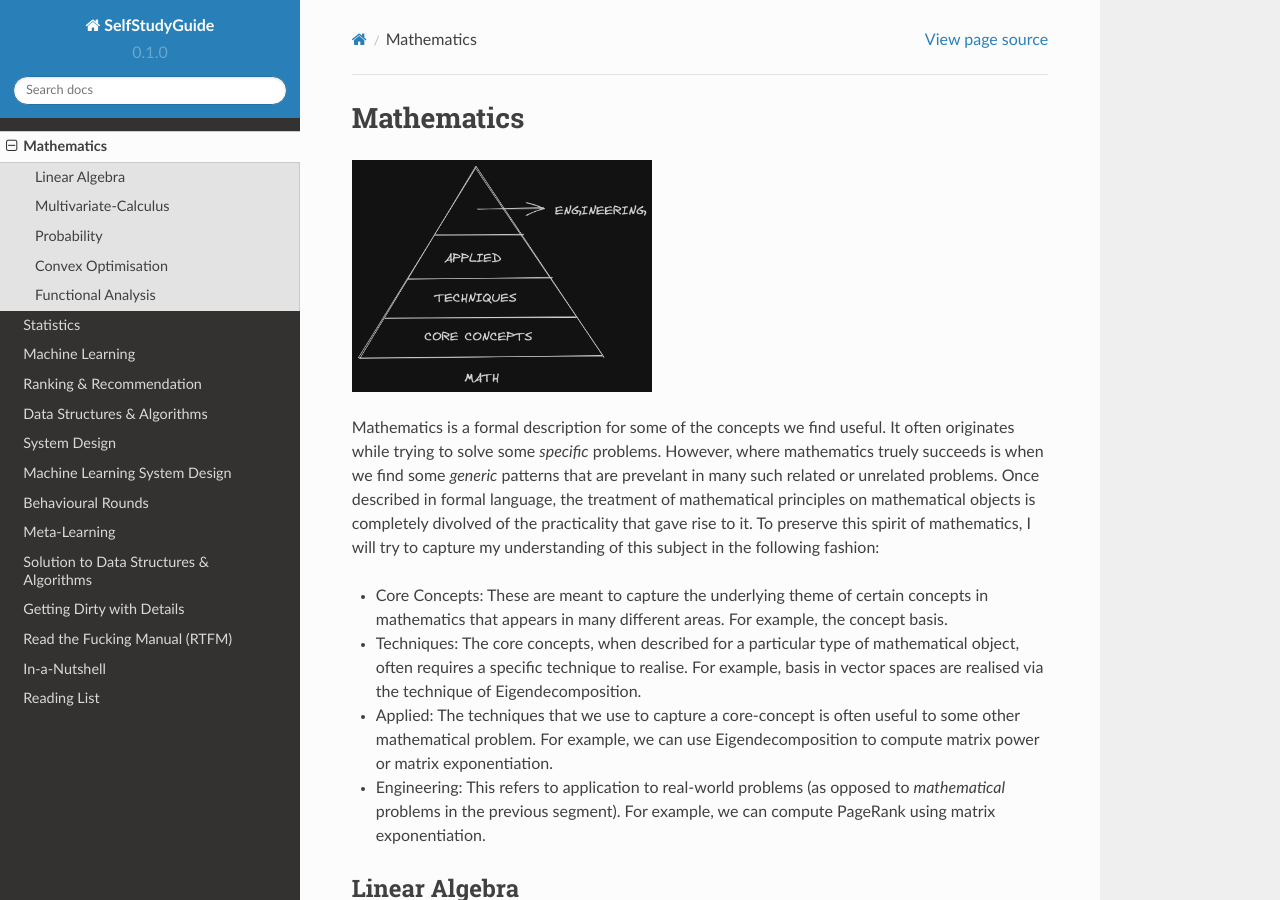
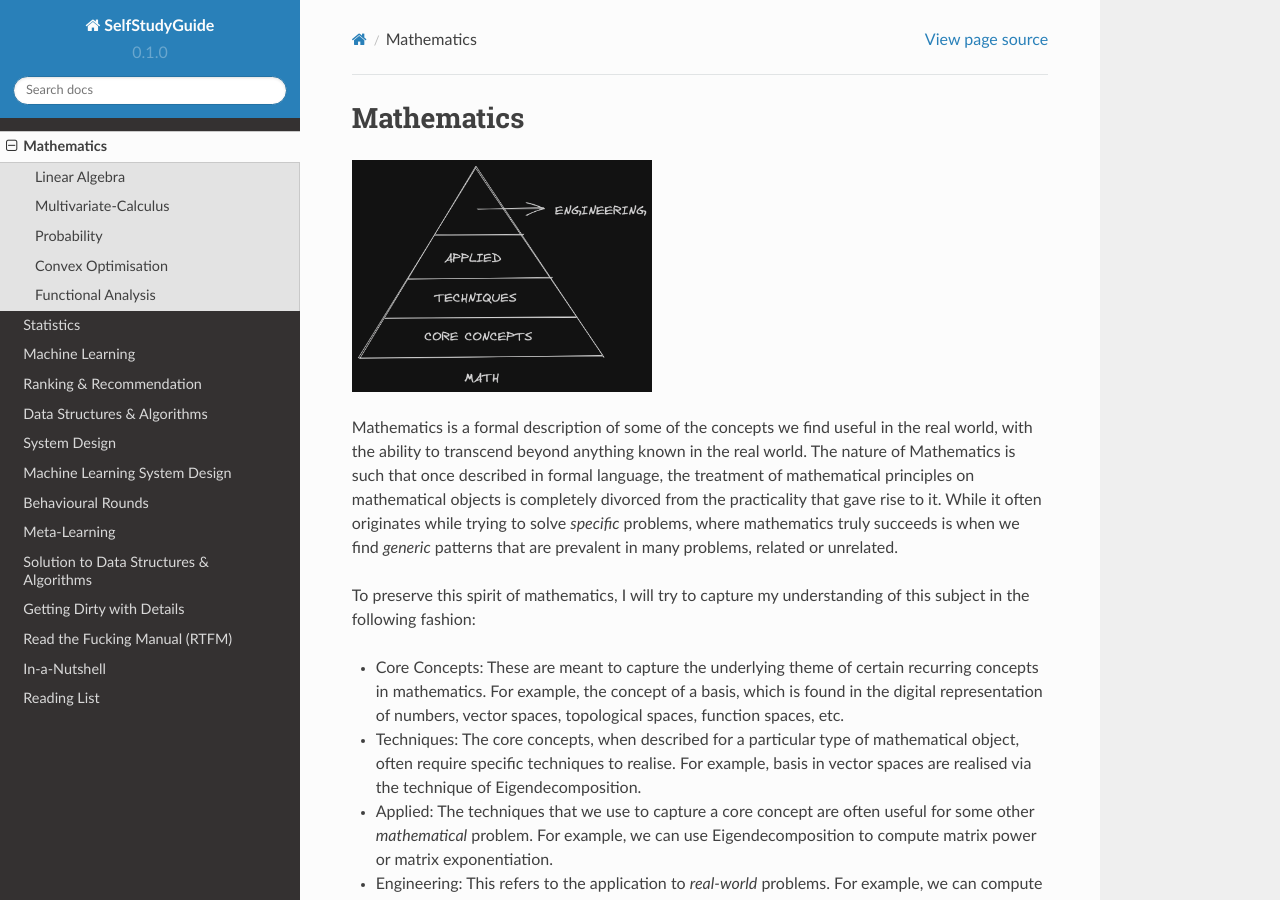
Before and after one commit to uselesstechjunks/leetcode, a Sphinx documentation site: the page built from docs/source/math.rst, in a window 1280 px wide and 900 px high. Built offline with Sphinx 7.4.7 and the Read the Docs theme 2.0.0, drawn with Linux system fonts in a browser that asks for light colours; some of the changed text lies outside the part shown.

Commit message:
Update math.rst

```diff
--- a/docs/source/math.rst
+++ b/docs/source/math.rst
@@ -5,12 +5,14 @@ Mathematics
   :width: 300
   :alt: How I see Math
 
-Mathematics is a formal description for some of the concepts we find useful. It often originates while trying to solve some *specific* problems. However, where mathematics truely succeeds is when we find some *generic* patterns that are prevelant in many such related or unrelated problems. Once described in formal language, the treatment of mathematical principles on mathematical objects is completely divolved of the practicality that gave rise to it. To preserve this spirit of mathematics, I will try to capture my understanding of this subject in the following fashion:
+Mathematics is a formal description of some of the concepts we find useful in the real world, with the ability to transcend beyond anything known in the real world. The nature of Mathematics is such that once described in formal language, the treatment of mathematical principles on mathematical objects is completely divorced from the practicality that gave rise to it. While it often originates while trying to solve *specific* problems, where mathematics truly succeeds is when we find *generic* patterns that are prevalent in many problems, related or unrelated.
 
-- Core Concepts: These are meant to capture the underlying theme of certain concepts in mathematics that appears in many different areas. For example, the concept basis.
-- Techniques: The core concepts, when described for a particular type of mathematical object, often requires a specific technique to realise. For example, basis in vector spaces are realised via the technique of Eigendecomposition.
-- Applied: The techniques that we use to capture a core-concept is often useful to some other mathematical problem. For example, we can use Eigendecomposition to compute matrix power or matrix exponentiation.
-- Engineering: This refers to application to real-world problems (as opposed to *mathematical* problems in the previous segment). For example, we can compute PageRank using matrix exponentiation.
+To preserve this spirit of mathematics, I will try to capture my understanding of this subject in the following fashion:
+
+- Core Concepts: These are meant to capture the underlying theme of certain recurring concepts in mathematics. For example, the concept of a basis, which is found in the digital representation of numbers, vector spaces, topological spaces, function spaces, etc.
+- Techniques: The core concepts, when described for a particular type of mathematical object, often require specific techniques to realise. For example, basis in vector spaces are realised via the technique of Eigendecomposition.
+- Applied: The techniques that we use to capture a core concept are often useful for some other *mathematical* problem. For example, we can use Eigendecomposition to compute matrix power or matrix exponentiation.
+- Engineering: This refers to the application to *real-world* problems. For example, we can compute PageRank using matrix exponentiation.
 
 Linear Algebra
 ------------------------------
```
